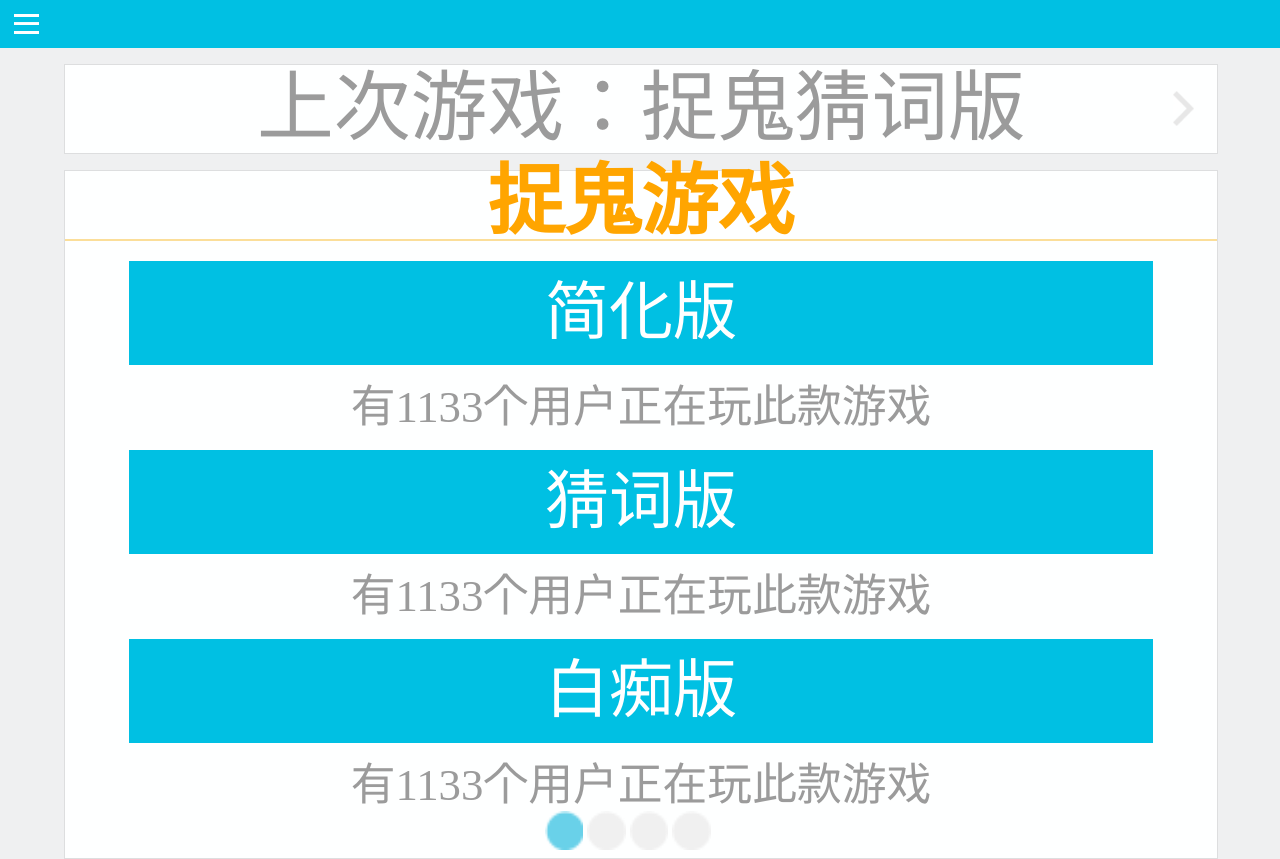
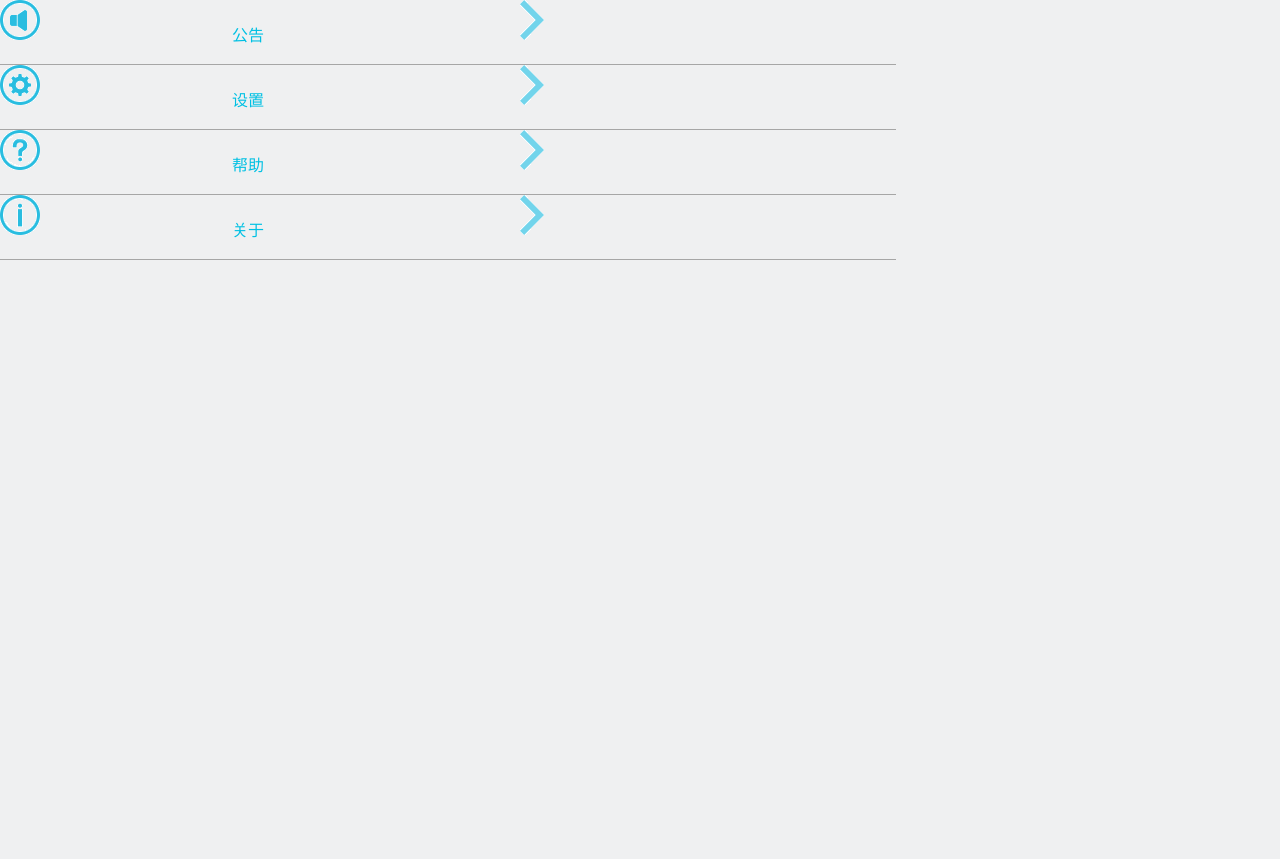
Before and after one commit to twohappy/MyCssTask, a plain HTML site: page html/task5.html in a window 1280 px wide. After the commit the page ends 800 px from the top, so only its background shows below. Drawn offline with Linux system fonts and the light colour scheme.

Commit message:
renew task1

```diff
--- a/html/task5.html
+++ b/html/task5.html
@@ -7,10 +7,11 @@
 	<link rel="stylesheet" type="text/css" href="../sheet/task5.css">
 </head>
 <body>
-	<div class="wrapper">
-		<nav>
-			<a href="#"><img src="../image/task5/menu.png" class="menu"></a>
-		</nav>
+<!-- 	<div class="wrapper">
+	<input type="checkbox" id="tm" />
+		<header>
+			<label for="tm"><img src="../image/task5/menu.png"></label>
+		</header>
 
 		<a href="#" class="lastgame">上次游戏：捉鬼猜词版</a>
 
@@ -35,7 +36,15 @@
 				<a href="#"><img src="../image/task5/dot.png"></a>
 			</div>
 		</section>
-	</div>
+	</div> -->
+<nav class="sidebar">
+	<ul>
+		<li><img src="../image/task5/sound.png"><span>公告</span><img src="../image/task5/arrow_blue.png"></li>
+		<li><img src="../image/task5/conf.png"><span>设置</span><img src="../image/task5/arrow_blue.png"></li>
+		<li><img src="../image/task5/help.png"><span>帮助</span><img src="../image/task5/arrow_blue.png"></li>
+		<li><img src="../image/task5/info.png"><span>关于</span><img src="../image/task5/arrow_blue.png"></li>
+		</ul>
+</nav>
 
 </body>
 </html>
--- a/sheet/task5.css
+++ b/sheet/task5.css
@@ -8,11 +8,14 @@
 	background: rgb(239,240,241);
 }
 .wrapper {
-
-	max-width: 300px;
+	position: relative;
+	transition: all 0.5s;
 }
 
-nav {
+header {
+	position: relative;
+	top: 0;
+	left: 0;
 	width: 100vw;
 	height: 6vh;
 	background: rgb(0,192,227);
@@ -57,7 +60,7 @@
 	font-size: 6vw;
 }
 
-nav img {
+header img {
 	height: 2.5vh;
 	padding: 1.75vh;
 }
@@ -94,3 +97,36 @@
 	width: 20%;
 
 }
+
+label {
+	cursor: pointer;
+}
+#tm {
+	display: none;
+}
+#tm:checked ~: div.wrapper {transform: translateX(150px);}
+
+/*以下是弹出侧边栏*/
+nav {
+	width: 70vw;
+	height: 100vh;
+}
+
+nav li {
+	float: left;
+	display: inline;
+	line-height: 8vh;
+	vertical-align: middle;
+	width: 70vw;
+	height: 8vh;
+	border-style: solid;
+	border-color: rgb(166,166,166);
+	border-width: 0 0 1px 0;
+}
+
+nav li span {
+	line-height: 8vh;
+	vertical-align: middle;
+	padding: 0 20vw 0 15vw;
+	color: rgb(0,192,227);
+}
```
Also changed, not shown: html/task1.html (+4 -2 lines), sheet/task1.css (+8 -3 lines), image/task5/arrow_blue.png (renamed from image/task5/%E7%82%B9%E5%87%BB%E8%8F%9C%E5%8D%95%E6%9B%B4%E5%A4%9A_03.png), image/task5/conf.png (renamed from image/task5/%E7%82%B9%E5%87%BB%E8%8F%9C%E5%8D%95%E6%9B%B4%E5%A4%9A_15.png), image/task5/help.png (renamed from image/task5/%E7%82%B9%E5%87%BB%E8%8F%9C%E5%8D%95%E6%9B%B4%E5%A4%9A_19.png), image/task5/info.png (renamed from image/task5/%E7%82%B9%E5%87%BB%E8%8F%9C%E5%8D%95%E6%9B%B4%E5%A4%9A_23.png), image/task5/sound.png (renamed from image/task5/%E7%82%B9%E5%87%BB%E8%8F%9C%E5%8D%95%E6%9B%B4%E5%A4%9A_06.png).
